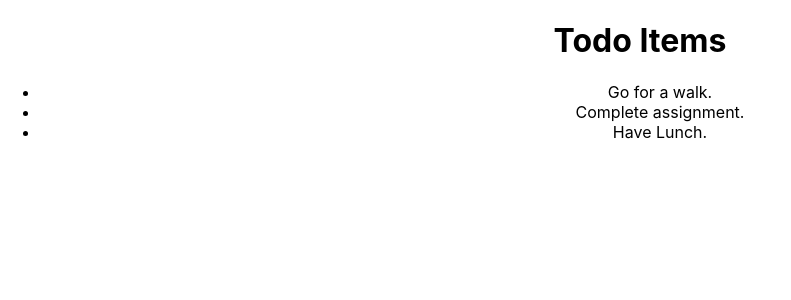
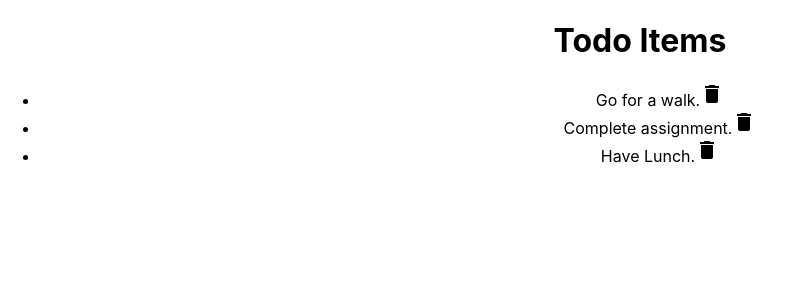
Before and after one commit to devamgupta/react-todo-list-app, a React (Create React App) app: page / in a window 1280 px wide. Shown: the top 300 px of the page, without its empty margins (0-791 px from the left). Built offline with nearby package versions, Linux system fonts and the light colour scheme.

Commit message:
Added delete button to the TodoItems list. Added functionality to remove an item from the list.

```diff
--- a/src/App.js
+++ b/src/App.js
@@ -7,10 +7,20 @@ class App extends Component {
     items: ["Go for a walk.", "Complete assignment.", "Have Lunch."],
   };
 
+  // Remove
+  removeItem = (index) => {
+    const {items} = this.state;
+    this.setState({
+      items: items.filter((todo, i) => {
+        return i !== index
+      })
+    })
+  }
+
   render() {
     return (
       <div className="App">
-        <TodoItems items={this.state.items} />
+        <TodoItems items={this.state.items} removeItem={this.removeItem} />
       </div>
     )
   }
--- a/src/TodoItems.js
+++ b/src/TodoItems.js
@@ -1,11 +1,14 @@
 import React from 'react';
+import DeleteIcon from '@material-ui/icons/Delete';
+
 function TodoItems(props) {
-    const { items } = props;
+    const { items, removeItem } = props;
 
-    const rows = items.map((todo) => {
+    const rows = items.map((todo, index) => {
                     return (
                         <li>
                             {todo}
+                            <DeleteIcon onClick={() => removeItem(index)} />
                         </li>
 
                     )
```
